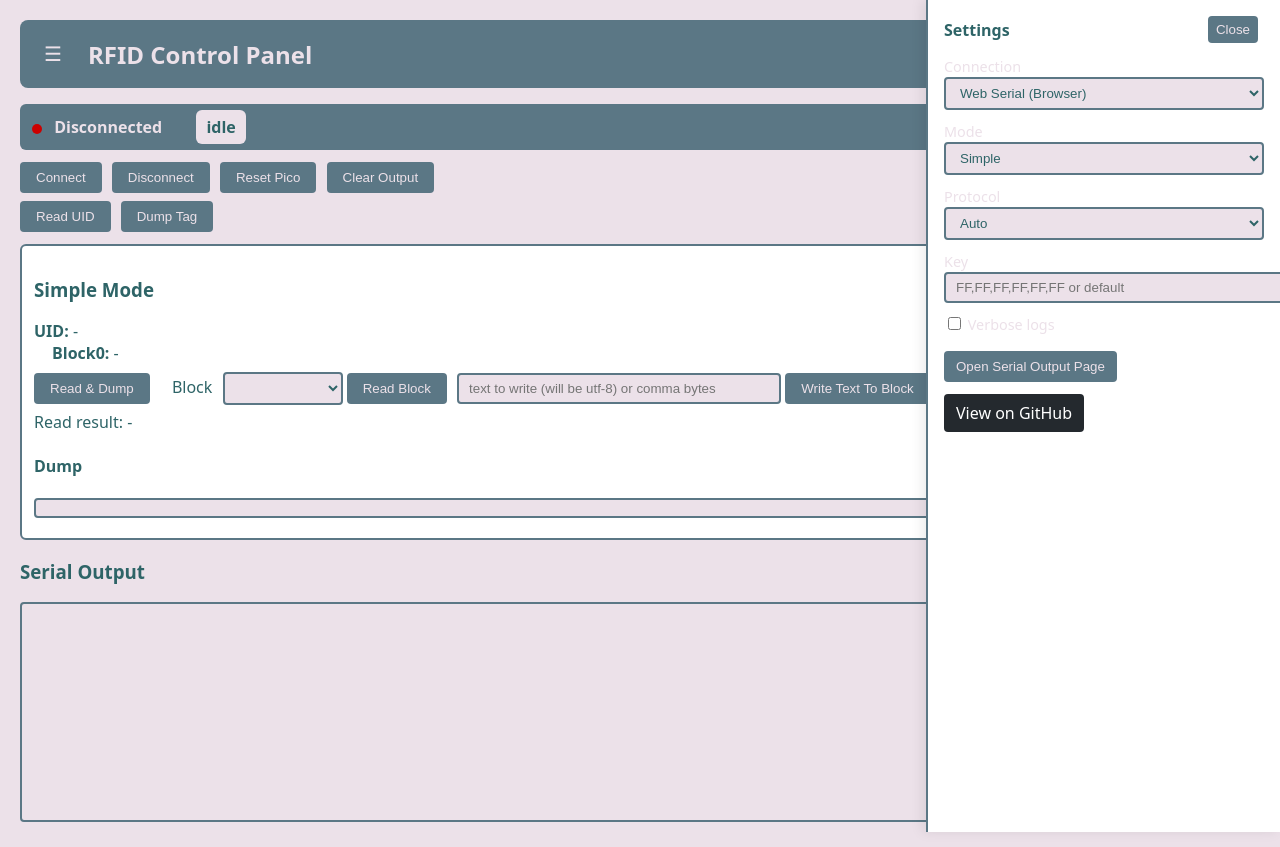
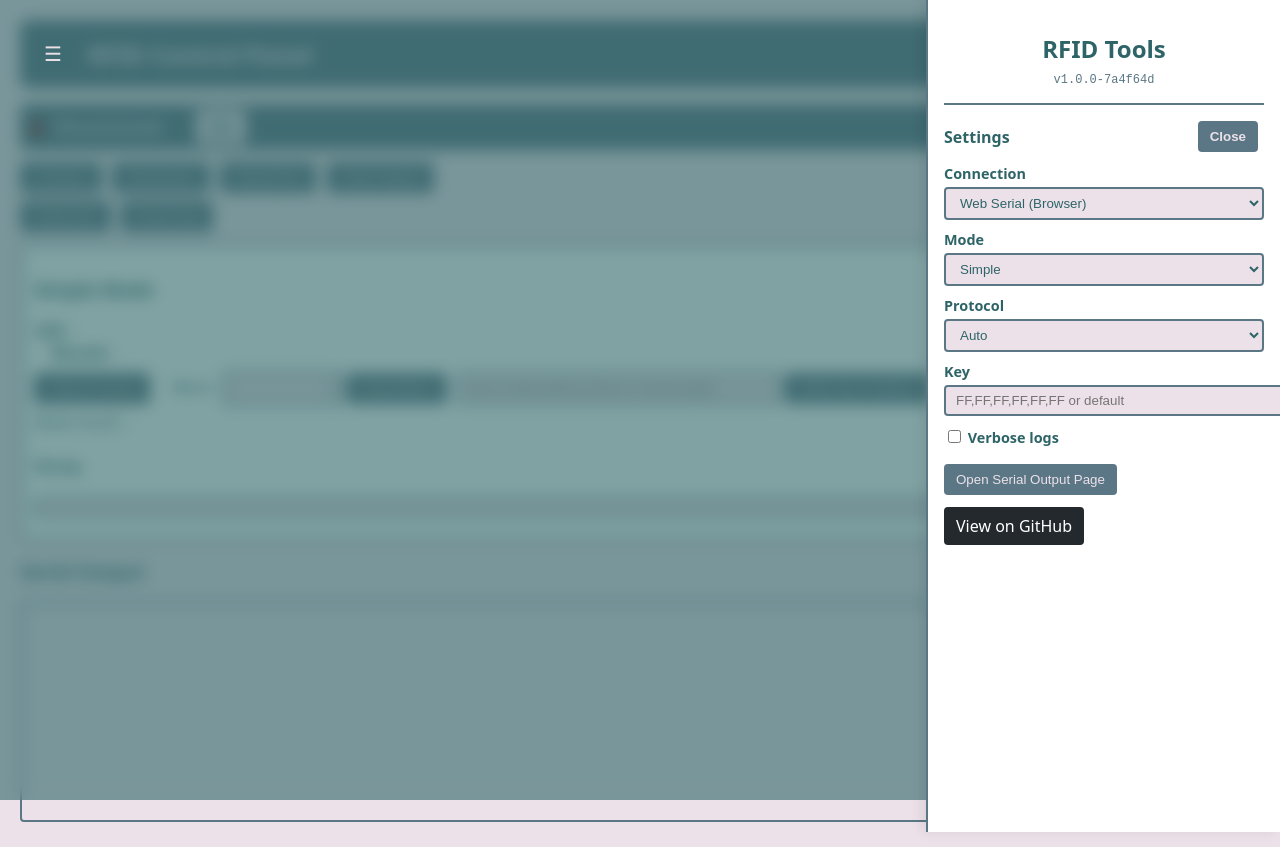
Before and after one commit to bluekiwidev/Rfid-tools, a website: page public/index.html in a window 1280 px wide. Both pictures are taken after a click on the button "Settings". Drawn offline with nearby package versions, Linux system fonts and the light colour scheme.

Commit message:
Enhance sidebar functionality with backdrop effect; refactor toggle handlers for improved accessibility and user experience

```diff
--- a/public/client.js
+++ b/public/client.js
@@ -290,29 +290,40 @@ if (connModeSelect) connModeSelect.value = 'webserial';
 
 // Sidebar toggle handlers
 const sidebar = $('sidebar');
+const sidebarBackdrop = $('sidebar-backdrop');
 const sidebarToggle = $('sidebar_toggle');
 const headerSidebarToggle = $('header_sidebar_toggle');
 const sidebarClose = $('sidebar_close');
-if (sidebarToggle) sidebarToggle.addEventListener('click', () => {
+
+function openSidebar() {
   if (!sidebar) return;
   sidebar.style.transform = 'translateX(0)';
   sidebar.setAttribute('aria-hidden', 'false');
+  if (sidebarBackdrop) sidebarBackdrop.classList.add('active');
   try { headerSidebarToggle.setAttribute('aria-expanded', 'true'); } catch (e) {}
-});
-if (sidebarClose) sidebarClose.addEventListener('click', () => { if (!sidebar) return; sidebar.style.transform = 'translateX(100%)'; sidebar.setAttribute('aria-hidden','true'); try { headerSidebarToggle.setAttribute('aria-expanded', 'false'); } catch (e) {} });
+}
+
+function closeSidebar() {
+  if (!sidebar) return;
+  sidebar.style.transform = 'translateX(100%)';
+  sidebar.setAttribute('aria-hidden','true');
+  if (sidebarBackdrop) sidebarBackdrop.classList.remove('active');
+  try { headerSidebarToggle.setAttribute('aria-expanded', 'false'); } catch (e) {}
+}
+
+if (sidebarToggle) sidebarToggle.addEventListener('click', openSidebar);
+if (sidebarClose) sidebarClose.addEventListener('click', closeSidebar);
+if (sidebarBackdrop) sidebarBackdrop.addEventListener('click', closeSidebar);
+
 if (headerSidebarToggle) headerSidebarToggle.addEventListener('click', () => {
   try {
     if (!sidebar) return;
     const isOpen = sidebar.getAttribute('aria-hidden') === 'false';
     console.log('header toggle clicked, sidebar aria-hidden=', sidebar.getAttribute('aria-hidden'), 'isOpen=', isOpen);
     if (isOpen) {
-      sidebar.style.transform = 'translateX(100%)';
-      sidebar.setAttribute('aria-hidden','true');
-      try { headerSidebarToggle.setAttribute('aria-expanded', 'false'); } catch (e) {}
+      closeSidebar();
     } else {
-      sidebar.style.transform = 'translateX(0)';
-      sidebar.setAttribute('aria-hidden','false');
-      try { headerSidebarToggle.setAttribute('aria-expanded', 'true'); } catch (e) {}
+      openSidebar();
     }
   } catch (e) { console.warn('sidebar toggle failed', e); }
 });
@@ -320,9 +331,7 @@ if (headerSidebarToggle) headerSidebarToggle.addEventListener('click', () => {
 // Close sidebar with Escape key
 document.addEventListener('keydown', (ev) => {
   if (ev.key === 'Escape' && sidebar && sidebar.getAttribute('aria-hidden') === 'false') {
-    sidebar.style.transform = 'translateX(100%)';
-    sidebar.setAttribute('aria-hidden','true');
-    try { headerSidebarToggle.setAttribute('aria-expanded', 'false'); } catch (e) {}
+    closeSidebar();
   }
 });
 
--- a/public/index.html
+++ b/public/index.html
@@ -66,32 +66,55 @@
       font-size:90%;
       color: #ECE1E9;
     }
+    /* Backdrop for sidebar */
+    #sidebar-backdrop {
+      position: fixed;
+      inset: 0;
+      background: rgba(46, 100, 103, 0.6);
+      backdrop-filter: blur(8px);
+      -webkit-backdrop-filter: blur(8px);
+      z-index: 199;
+      opacity: 0;
+      pointer-events: none;
+      transition: opacity 220ms ease;
+    }
+    #sidebar-backdrop.active {
+      opacity: 1;
+      pointer-events: auto;
+    }
   </style>
 </head>
 <body>
 
+  <!-- Backdrop for sidebar blur effect -->
+  <div id="sidebar-backdrop"></div>
+
   <!-- Sidebar (hidden by default) - moved here so it's not nested and can be shown regardless of mode -->
   <div id="sidebar" style="position:fixed;right:0;top:0;width:320px;height:100%;background:#fff;border-left:2px solid #5B7785;box-shadow:-4px 0 12px rgba(0,0,0,0.08);padding:16px;transform:translateX(100%);transition:transform 220ms ease;will-change:transform;z-index:200" aria-hidden="true">
+    <div style="text-align:center;padding:16px 0;border-bottom:2px solid #5B7785;margin-bottom:16px">
+      <h2 style="margin:0;color:#2E6467;font-size:24px">RFID Tools</h2>
+      <div style="margin-top:8px;font-size:12px;color:#5B7785;font-family:monospace">v1.0.0-7a4f64d</div>
+    </div>
     <div style="display:flex;align-items:center;justify-content:space-between;margin-bottom:12px">
-      <strong style="color:#2E6467">Settings</strong>
-      <button id="sidebar_close" style="background:#5B7785;color:#ECE1E9;border:none;padding:6px 8px;border-radius:4px;cursor:pointer">Close</button>
+      <strong style="color:#2E6467;font-size:16px">Settings</strong>
+      <button id="sidebar_close" style="background:#5B7785;color:#ECE1E9;border:none;padding:8px 12px;border-radius:4px;cursor:pointer;font-weight:600">Close</button>
     </div>
     <div style="margin-bottom:10px">
-      <label class="small">Connection</label>
+      <label class="small" style="color:#2E6467;font-weight:600;display:block;margin-bottom:4px">Connection</label>
       <select id="sb_conn_mode" style="width:100%">
         <option value="server">Server Proxy</option>
         <option value="webserial">Web Serial (Browser)</option>
       </select>
     </div>
     <div style="margin-bottom:10px">
-      <label class="small">Mode</label>
+      <label class="small" style="color:#2E6467;font-weight:600;display:block;margin-bottom:4px">Mode</label>
       <select id="sb_mode" style="width:100%">
         <option value="simple">Simple</option>
         <option value="advanced">Advanced</option>
       </select>
     </div>
     <div style="margin-bottom:10px">
-      <label class="small">Protocol</label>
+      <label class="small" style="color:#2E6467;font-weight:600;display:block;margin-bottom:4px">Protocol</label>
       <select id="sb_protocol" style="width:100%">
         <option value="auto">Auto</option>
         <option value="mifare">MIFARE Classic</option>
@@ -99,11 +122,11 @@
       </select>
     </div>
     <div style="margin-bottom:10px">
-      <label class="small">Key</label>
+      <label class="small" style="color:#2E6467;font-weight:600;display:block;margin-bottom:4px">Key</label>
       <input id="sb_key" placeholder="FF,FF,FF,FF,FF,FF or default" style="width:100%" />
     </div>
     <div style="margin-bottom:10px">
-      <label class="small"><input type="checkbox" id="sb_verbose" /> Verbose logs</label>
+      <label class="small" style="color:#2E6467;font-weight:600"><input type="checkbox" id="sb_verbose" /> Verbose logs</label>
     </div>
     <div style="margin-top:16px">
       <button id="open_serial_page" style="background:#5B7785;color:#ECE1E9;border:none;padding:8px 12px;border-radius:4px;cursor:pointer">Open Serial Output Page</button>
```
